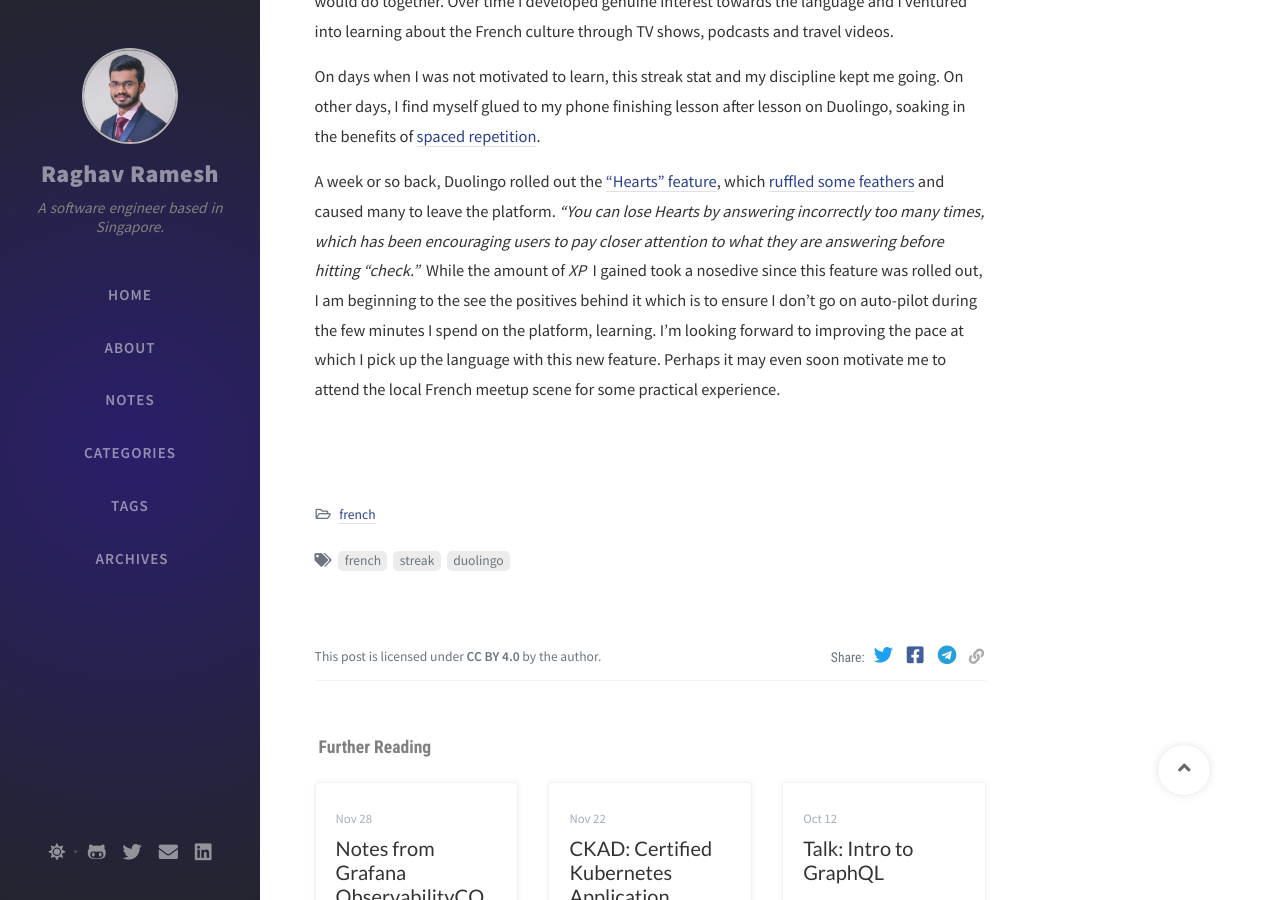
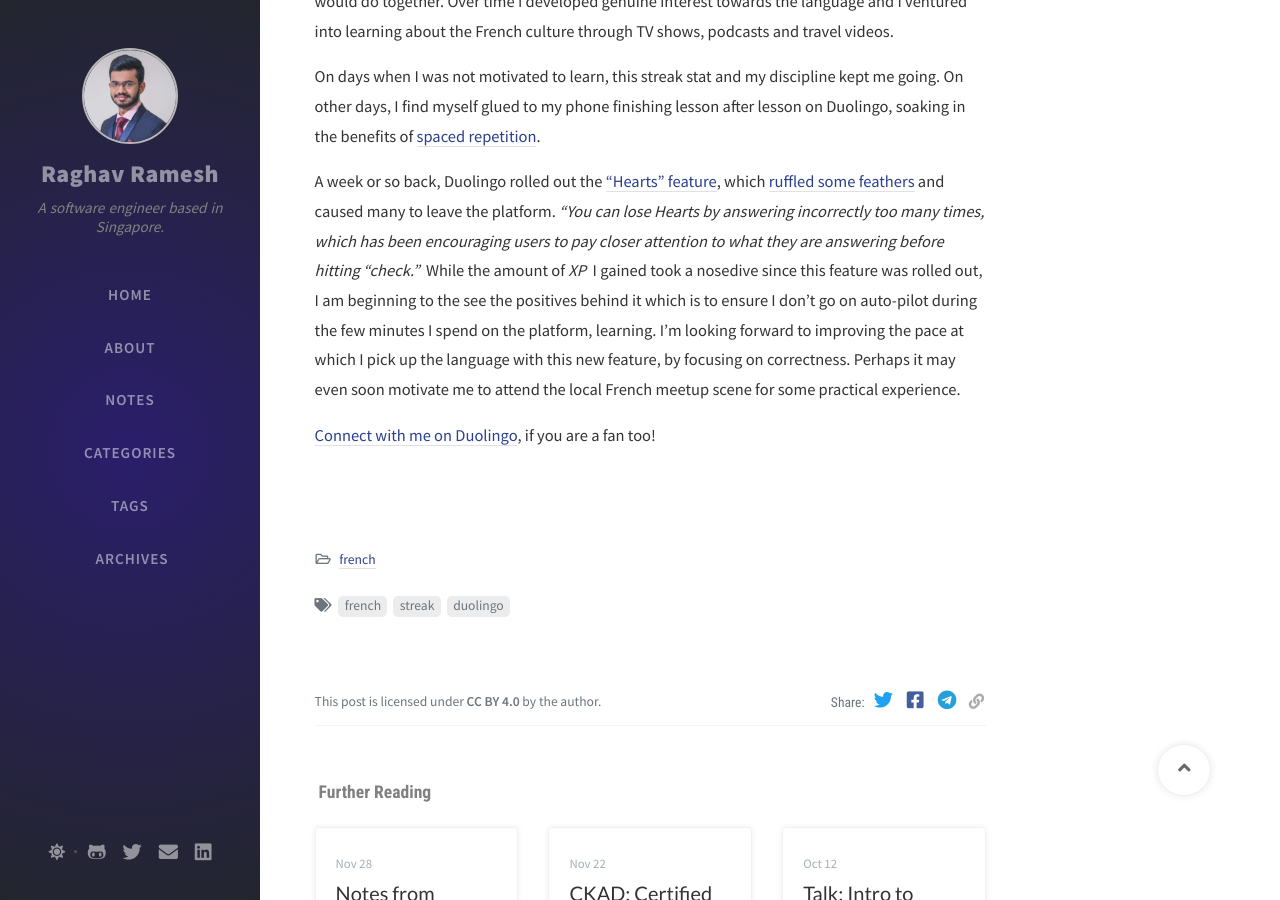
Before and after one commit to RaghavRamesh/RaghavRamesh.github.io, a Jekyll site: the page built from _posts/2020-12-04-different-streaks-for-different-freaks.md, in a window 1280 px wide and 900 px high, scrolled down 400 px. Built offline with Jekyll 4.4.1, drawn with Linux system fonts in a browser that asks for light colours; nearby versions of some CDN libraries; comment, search, counter and statistics services are not loaded.

Commit message:
add Duolingo profile link

```diff
--- a/_posts/2020-12-04-different-streaks-for-different-freaks.md
+++ b/_posts/2020-12-04-different-streaks-for-different-freaks.md
@@ -16,4 +16,6 @@
 
 A week or so back, Duolingo rolled out the ["Hearts" feature](https://support.duolingo.com/hc/en-us/articles/115002887326-What-are-Hearts-),
 which [ruffled some feathers](https://forum.duolingo.com/comment/43960293) and caused many to leave the platform.
-_"You can lose Hearts by answering incorrectly too many times, which has been encouraging users to pay closer attention to what they are answering before hitting “check.”_ While the amount of _XP_ I gained took a nosedive since this feature was rolled out, I am beginning to the see the positives behind it which is to ensure I don't go on auto-pilot during the few minutes I spend on the platform, learning. I'm looking forward to improving the pace at which I pick up the language with this new feature. Perhaps it may even soon motivate me to attend the local French meetup scene for some practical experience.
+_"You can lose Hearts by answering incorrectly too many times, which has been encouraging users to pay closer attention to what they are answering before hitting “check.”_ While the amount of _XP_ I gained took a nosedive since this feature was rolled out, I am beginning to the see the positives behind it which is to ensure I don't go on auto-pilot during the few minutes I spend on the platform, learning. I'm looking forward to improving the pace at which I pick up the language with this new feature, by focusing on correctness. Perhaps it may even soon motivate me to attend the local French meetup scene for some practical experience.
+
+[Connect with me on Duolingo](https://www.duolingo.com/profile/RaghavRamesh), if you are a fan too!
```
